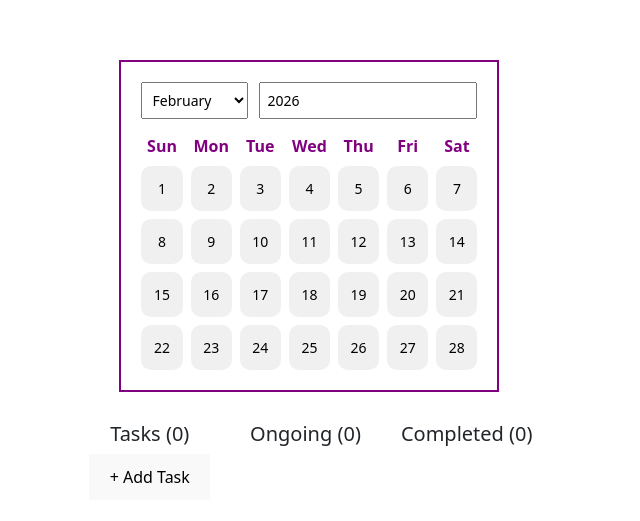
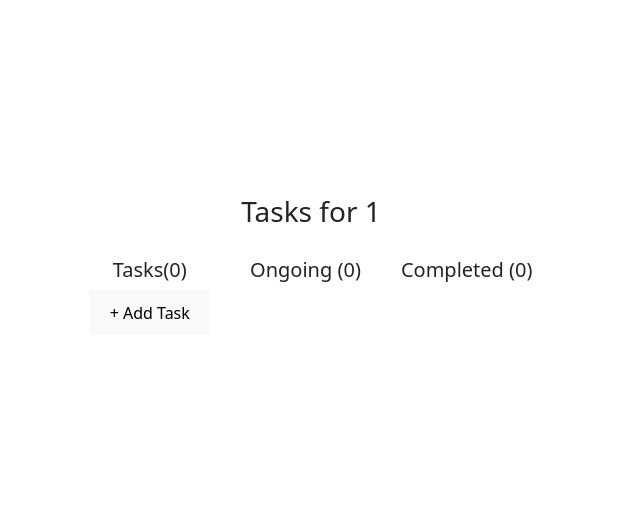
Before and after one commit to aswathypadman/to-do-list, a React (Vite) app: page /taskboard/1 in a window 1280 px wide. Shown: the part 135-656 px from the top of the page, without its empty margins (329-969 px from the left). Built offline with nearby package versions, Linux system fonts and the light colour scheme.

Commit message:
calander-taskboard spa done

```diff
--- a/package.json
+++ b/package.json
@@ -13,7 +13,8 @@
     "bootstrap": "^5.3.8",
     "react": "^19.2.0",
     "react-bootstrap": "^2.10.10",
-    "react-dom": "^19.2.0"
+    "react-dom": "^19.2.0",
+    "react-router-dom": "^7.13.0"
   },
   "devDependencies": {
     "@eslint/js": "^9.39.1",
--- a/src/Activity.jsx
+++ b/src/Activity.jsx
@@ -1,7 +1,7 @@
  import React, { useState } from "react";
 import TaskCard from "./TaskCard";
 
-const Activity = ({ tasks, setTasks, setOngoing }) => {
+const Activity = ({ tasks, setTasks, setOngoing,date }) => {
   const [newTask, setNewTask] = useState("");
   const [showInput, setShowInput] = useState(false);
 
@@ -29,7 +29,7 @@ const Activity = ({ tasks, setTasks, setOngoing }) => {
 
   return (
     <div>
-      <h5>Tasks ({tasks.length})</h5>
+      <h5>Tasks({tasks.length})</h5>
 
       <div className="task-list">
         {tasks.map((task, index) => (
--- a/src/App.jsx
+++ b/src/App.jsx
@@ -1,29 +1,16 @@
-import { useState } from 'react'
-import reactLogo from './assets/react.svg'
-import viteLogo from '/vite.svg'
-import './App.css'
+ import './App.css'
 import Calendar from './Calendar'
-import Activity from './Activity'
-import TaskBoard from './Taskboard'
-import Ongoing from './Ongoing'
-import Completed from './Completed'
+import TaskBoard from './TaskBoard'
+import { BrowserRouter, Routes, Route } from "react-router-dom";
 
 function App() {
-  const [count, setCount] = useState(0)
-
   return (
-    <>
-      <div>
-         <Calendar/>
-        {/* <Activity/>  */}
-        {/* <TaskBoard/> */}
-        {/* <Ongoing/> */}
-        {/* <Completed/> */}
-        <TaskBoard/>
-
-      </div>
-
-    </>
+    <BrowserRouter>
+      <Routes>
+        <Route path="/" element={<Calendar />} />
+        <Route path="/taskboard/:formattedDate" element={<TaskBoard />} />
+      </Routes>
+    </BrowserRouter>
   )
 }
 
--- a/src/Calendar.jsx
+++ b/src/Calendar.jsx
@@ -1,10 +1,17 @@
  import React, { useState, useEffect } from "react";
 import "./Calendar.css";
+import { useNavigate } from "react-router-dom";
 
 const Calendar = () => {
   const [month, setMonth] = useState(1); // February
   const [year, setYear] = useState(2026);
   const [selectedDate, setSelectedDate] = useState(null);
+  const navigate = useNavigate()
+  const nav=()=>{
+    navigate("/TaskBoard");
+
+  }
+
 
   const days = ["Sun", "Mon", "Tue", "Wed", "Thu", "Fri", "Sat"];
   const months = [
@@ -59,13 +66,15 @@ const Calendar = () => {
           {/* Dates */}
            {[...Array(totalDays)].map((_, i) => {
   const date = i + 1;
+  const formattedDate = `${year}-${month + 1}-${date}`;
+
   return (
     <button
       key={date}
       className={`date-btn ${
         selectedDate === date ? "active" : ""
       }`}
-                onClick={() => setSelectedDate(date)}
+      onClick={() => navigate(`/taskboard/${formattedDate}`)}
     >
       {date}
     </button>
--- a/src/TaskBoard.jsx
+++ b/src/TaskBoard.jsx
@@ -2,15 +2,22 @@
 import Activity from "./Activity";
 import Ongoing from "./Ongoing";
 import Completed from "./Completed";
+import { useParams } from "react-router-dom";
 
 const TaskBoard = () => {
+  const { formattedDate } = useParams();
+
   const [tasks, setTasks] = useState([]);
   const [ongoing, setOngoing] = useState([]);
   const [completed, setCompleted] = useState([]);
 
   return (
-    <div style={{ display: "flex", gap: "40px" }}>
+    <div>
+      <h3>Tasks for {formattedDate}</h3>
+
+      <div style={{ display: "flex", gap: "40px", marginTop:"30px"}}>
         <Activity
+          date={formattedDate}
           tasks={tasks}
           setTasks={setTasks}
           setOngoing={setOngoing}
@@ -24,6 +31,7 @@ const TaskBoard = () => {
 
         <Completed completed={completed} />
       </div>
+    </div>
   );
 };
 
```
Also changed, not shown: 1 other file (tests, documents, lock files or other folders). Lines whose indentation alone changed are shown as unchanged.
